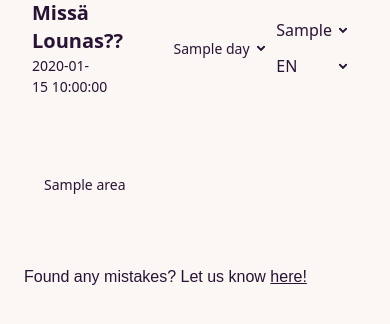
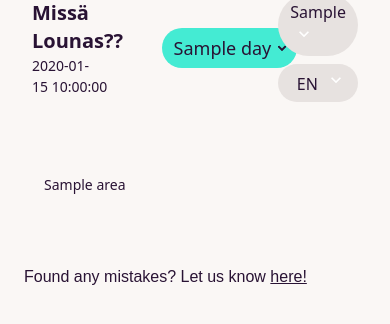
Before and after one commit to uraihan/missalounas, a Flask app: template templates/base.html in a window 390 px wide. Shown: the top 324 px of the page. Run offline with Flask 3, Linux system fonts and the light colour scheme; the template is opened without the code that fills it: most values are stand-ins (such as "Sample title", 1, 10 or a date in 2020); style sheets or scripts are compiled from the project's sources; some web fonts are replaced.

Commit message:
fixed dropdown menus not behaving as intended on mobile

```diff
--- a/templates/navbar.html
+++ b/templates/navbar.html
@@ -10,7 +10,7 @@
             <ul class="menu menu-horizontal lg:hidden">
                 <li>
                     <details>
-                        <summary>{{ selected_day.capitalize() }}</summary>
+                        <summary class="text-lg bg-primary">{{ selected_day.capitalize() }}</summary>
                         <ul class="z-1 bg-base-200">
                             {% for day in ['monday', "tuesday", "wednesday", "thursday", "friday", "saturday", "sunday"] %}
                             <li><a>{{ day.capitalize() }}</a></li>
@@ -40,11 +40,13 @@
     </div>
 
     <div class="flex">
-        <ul class="menu menu-vertical md:menu-horizontal">
+        <ul class="menu menu-vertical gap-2 md:menu-horizontal">
             <li>
-                <details>
-                    <summary class="text-base md:text-lg">{{ selected_city }}</summary>
-                    <ul class="z-1 bg-base-200">
+                <div class="dropdown dropdown-end bg-base-300 sm:dropdown-center">
+                    <div tabindex="0" role="button" class="text-base dropdown-button md:text-lg">
+                        {{ selected_city }}
+                    </div>
+                    <ul tabindex="-1" class="justify-between dropdown-content z-1 bg-base-200">
                         {% for c in cities %}
                             <li>
                                 <a class="text-base md:text-lg hover:bg-primary"
@@ -53,15 +55,15 @@
                             </li>
                         {% endfor %}
                     </ul>
-                </details>
+                </div>
             </li>
             <li>
-                <details>
-                    <summary class="text-base md:text-lg text-right">
+                <div class="dropdown dropdown-end bg-base-300 sm:dropdown-center">
+                    <div tabindex="0" role="button" class="justify-between dropdown-button text-base md:text-lg text-right">
                         {% if lang == 'fi' %} FI {% else %} EN
                         {% endif %}
-                    </summary>
-                    <ul class="z-1 bg-base-200">
+                    </div>
+                    <ul tabindex="-1" class="dropdown-content z-1 bg-base-200">
                         {% for code in ['EN','FI'] %}
                         <li>
                             <a href="{{ url_for('index',**build_url(lang=code.lower())) }}"
@@ -72,7 +74,7 @@
                         </li>
                         {% endfor %}
                     </ul>
-                </details>
+                </div>
             </li>
         </ul>
     </div>
```
